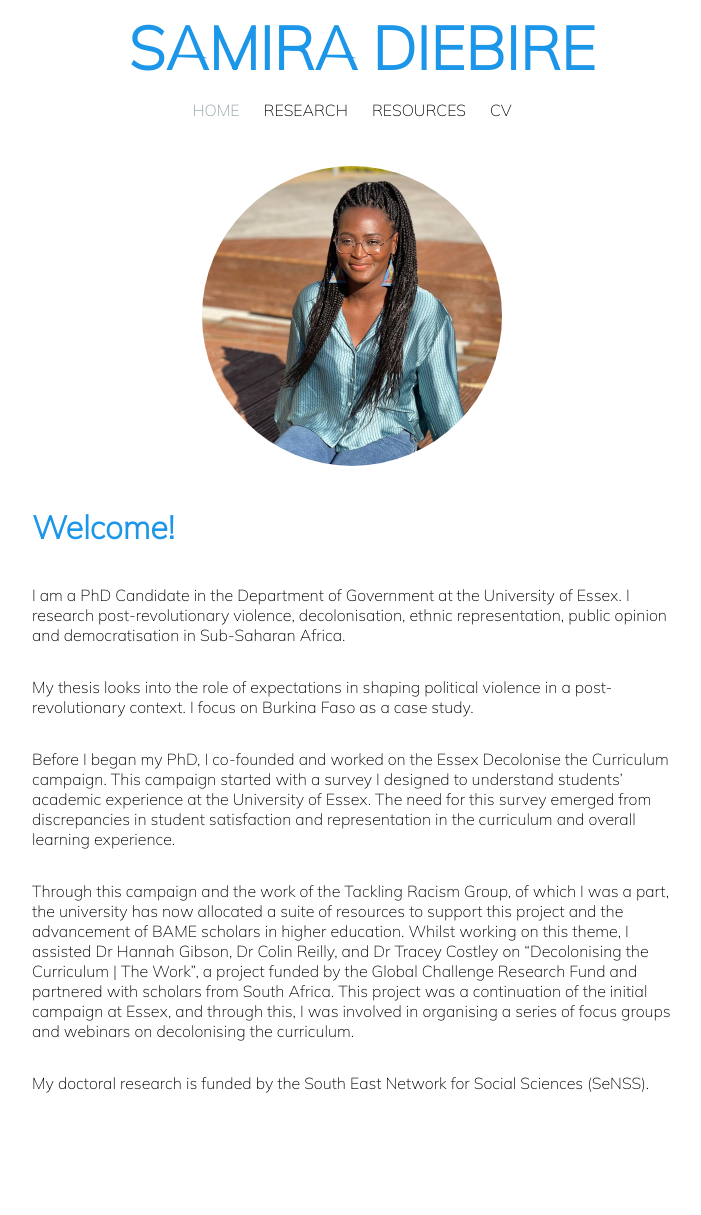
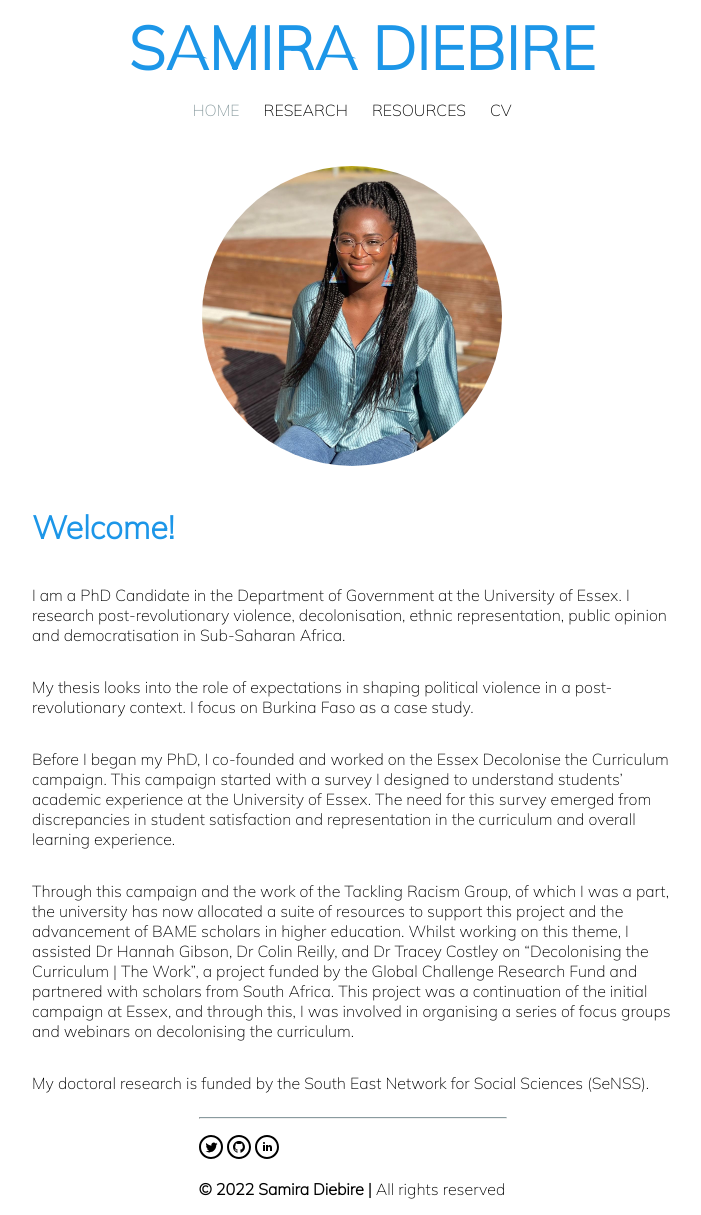
Before and after one commit to samiradiebire/samiradiebire.github.io, a Jekyll site: the page built from index.md, in a window 1280 px wide and 1215 px high. Shown: the whole window, without its empty margins (288-989 px from the left). Built offline with Jekyll 4.4.1, drawn with Linux system fonts in a browser that asks for light colours.

Commit message:
added footer

```diff
--- a/_layouts/default.html
+++ b/_layouts/default.html
@@ -34,5 +34,16 @@
         <main>
             {{ content }}
         </main>
+        <footer>
+            <hr class="blu">
+            <div> <!-- SVGs from https://iconmonstr.com/-->
+              <p>
+                <a href="https://twitter.com/SDiebire"><svg xmlns="http://www.w3.org/2000/svg" width="24" height="24" viewBox="0 0 24 24"><path d="M12 2c5.514 0 10 4.486 10 10s-4.486 10-10 10-10-4.486-10-10 4.486-10 10-10zm0-2c-6.627 0-12 5.373-12 12s5.373 12 12 12 12-5.373 12-12-5.373-12-12-12zm6.5 8.778c-.441.196-.916.328-1.414.388.509-.305.898-.787 1.083-1.362-.476.282-1.003.487-1.564.597-.448-.479-1.089-.778-1.796-.778-1.59 0-2.758 1.483-2.399 3.023-2.045-.103-3.86-1.083-5.074-2.572-.645 1.106-.334 2.554.762 3.287-.403-.013-.782-.124-1.114-.308-.027 1.14.791 2.207 1.975 2.445-.346.094-.726.116-1.112.042.313.978 1.224 1.689 2.3 1.709-1.037.812-2.34 1.175-3.647 1.021 1.09.699 2.383 1.106 3.773 1.106 4.572 0 7.154-3.861 6.998-7.324.482-.346.899-.78 1.229-1.274z"/></svg></a>
+                <a href="https://github.com/samiradiebire"><svg xmlns="http://www.w3.org/2000/svg" width="24" height="24" viewBox="0 0 24 24"><path d="M12 2c5.514 0 10 4.486 10 10s-4.486 10-10 10-10-4.486-10-10 4.486-10 10-10zm0-2c-6.627 0-12 5.373-12 12s5.373 12 12 12 12-5.373 12-12-5.373-12-12-12zm0 6c-3.313 0-6 2.686-6 6 0 2.651 1.719 4.9 4.104 5.693.3.056.396-.13.396-.289v-1.117c-1.669.363-2.017-.707-2.017-.707-.272-.693-.666-.878-.666-.878-.544-.373.041-.365.041-.365.603.042.92.619.92.619.535.917 1.403.652 1.746.499.054-.388.209-.652.381-.802-1.333-.152-2.733-.667-2.733-2.965 0-.655.234-1.19.618-1.61-.062-.153-.268-.764.058-1.59 0 0 .504-.161 1.65.615.479-.133.992-.199 1.502-.202.51.002 1.023.069 1.503.202 1.146-.776 1.648-.615 1.648-.615.327.826.121 1.437.06 1.588.385.42.617.955.617 1.61 0 2.305-1.404 2.812-2.74 2.96.216.186.412.551.412 1.111v1.646c0 .16.096.347.4.288 2.383-.793 4.1-3.041 4.1-5.691 0-3.314-2.687-6-6-6z"/></svg></a>
+                <a href="https://www.linkedin.com/in/samira-diebire-586456184/"><svg xmlns="http://www.w3.org/2000/svg" width="24" height="24" viewBox="0 0 24 24"><path d="M12 2c5.514 0 10 4.486 10 10s-4.486 10-10 10-10-4.486-10-10 4.486-10 10-10zm0-2c-6.627 0-12 5.373-12 12s5.373 12 12 12 12-5.373 12-12-5.373-12-12-12zm-2 8c0 .557-.447 1.008-1 1.008s-1-.45-1-1.008c0-.557.447-1.008 1-1.008s1 .452 1 1.008zm0 2h-2v6h2v-6zm3 0h-2v6h2v-2.861c0-1.722 2.002-1.881 2.002 0v2.861h1.998v-3.359c0-3.284-3.128-3.164-4-1.548v-1.093z"/></svg></a></a>
+              </p>
+            </div>
+            <p><strong>&copy; 2022<!-- -{{ 'now' | date: "%Y" }} --> Samira Diebire |</strong> All rights reserved</p>
+          </footer>
     </body>
 </html>
```
